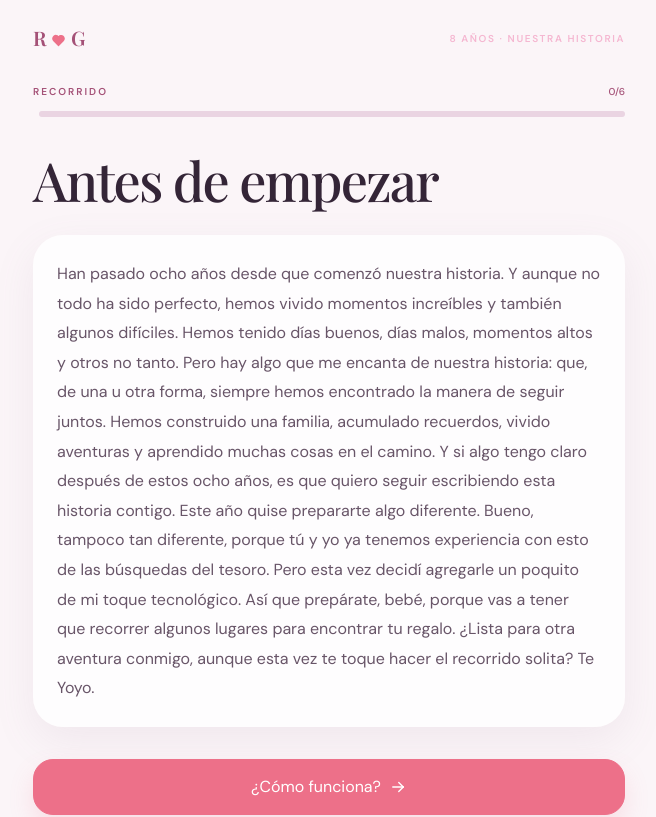
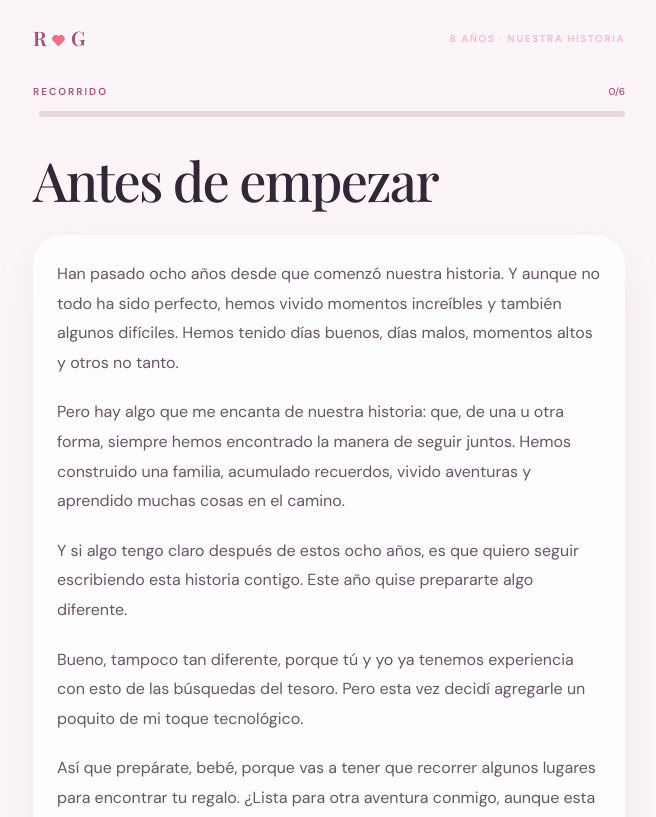
Before and after one commit to raymundo-salazar/our-history, a React (Vite) app: page /historia in a window 1280 px wide. Shown: the top 817 px of the page, without its empty margins (311-967 px from the left). Built offline with nearby package versions, Linux system fonts and the light colour scheme.

Commit message:
feat(ui): split opening letter into paragraphs

```diff
--- a/src/content.js
+++ b/src/content.js
@@ -1,7 +1,13 @@
 export const welcomeCopy = {
 	title: "Nuestra historia, un tesoro a la vez",
 	dek: "Hay algo que quiero darte. Pero esta vez tendrás que encontrarlo.",
-	story: "Han pasado ocho años desde que comenzó nuestra historia. Y aunque no todo ha sido perfecto, hemos vivido momentos increíbles y también algunos difíciles. Hemos tenido días buenos, días malos, momentos altos y otros no tanto. Pero hay algo que me encanta de nuestra historia: que, de una u otra forma, siempre hemos encontrado la manera de seguir juntos. Hemos construido una familia, acumulado recuerdos, vivido aventuras y aprendido muchas cosas en el camino. Y si algo tengo claro después de estos ocho años, es que quiero seguir escribiendo esta historia contigo. Este año quise prepararte algo diferente. Bueno, tampoco tan diferente, porque tú y yo ya tenemos experiencia con esto de las búsquedas del tesoro. Pero esta vez decidí agregarle un poquito de mi toque tecnológico. Así que prepárate, bebé, porque vas a tener que recorrer algunos lugares para encontrar tu regalo. ¿Lista para otra aventura conmigo, aunque esta vez te toque hacer el recorrido solita? Te Yoyo.",
+	story: [
+		"Han pasado ocho años desde que comenzó nuestra historia. Y aunque no todo ha sido perfecto, hemos vivido momentos increíbles y también algunos difíciles. Hemos tenido días buenos, días malos, momentos altos y otros no tanto.",
+		"Pero hay algo que me encanta de nuestra historia: que, de una u otra forma, siempre hemos encontrado la manera de seguir juntos. Hemos construido una familia, acumulado recuerdos, vivido aventuras y aprendido muchas cosas en el camino.",
+		"Y si algo tengo claro después de estos ocho años, es que quiero seguir escribiendo esta historia contigo. Este año quise prepararte algo diferente.",
+		"Bueno, tampoco tan diferente, porque tú y yo ya tenemos experiencia con esto de las búsquedas del tesoro. Pero esta vez decidí agregarle un poquito de mi toque tecnológico.",
+		"Así que prepárate, bebé, porque vas a tener que recorrer algunos lugares para encontrar tu regalo. ¿Lista para otra aventura conmigo, aunque esta vez te toque hacer el recorrido solita? Te Yoyo.",
+	],
 	instructions:
 		"Preparé seis lugares de la casa que tendrás que descubrir siguiendo algunas pistas. En cada lugar encontrarás un código QR. Cuando lo encuentres, presiona Escanear dentro de esta aplicación. A veces tendrás que resolver un acertijo. Otras veces, simplemente seguir una pista. No te preocupes por equivocarte: puedes pedir ayuda cuando la necesites. No te saltes las pistas, no hagas trampa y disfruta cada momento.",
 }
--- a/src/pages/StoryPage/index.tsx
+++ b/src/pages/StoryPage/index.tsx
@@ -16,7 +16,11 @@ export const StoryPage = () => {
 				{STORY_TITLE}
 			</h1>
 			<div className="mt-6 rounded-[30px] bg-white/80 p-6 shadow-soft">
-				<p className="text-base leading-[1.85] text-muted">{welcomeCopy.story}</p>
+				<div className="space-y-5 text-base leading-[1.85] text-muted">
+					{welcomeCopy.story.map(paragraph => (
+						<p key={paragraph}>{paragraph}</p>
+					))}
+				</div>
 			</div>
 			<Button fullWidth className="mt-8" onClick={() => navigate("/instrucciones")}>
 				{STORY_ACTION} <IconArrowRight size={18} stroke={1.8} aria-hidden="true" />
```
